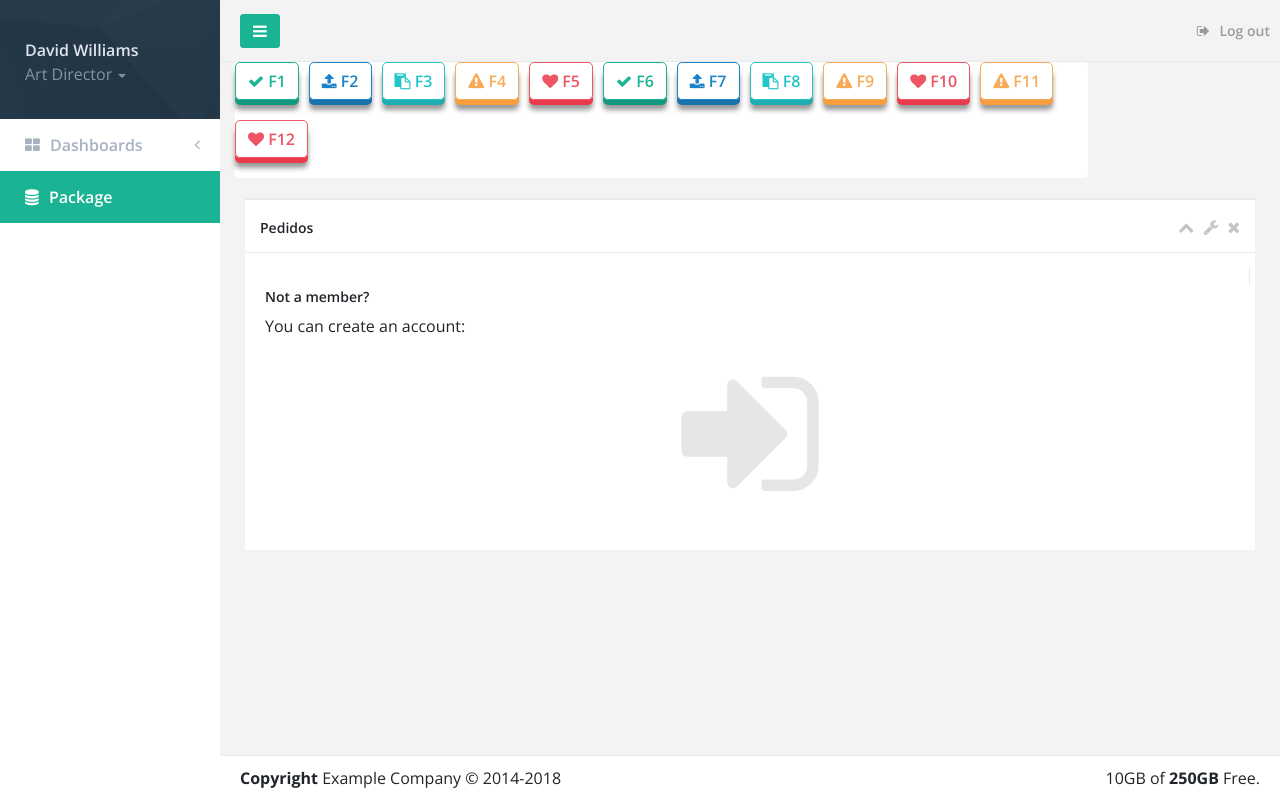
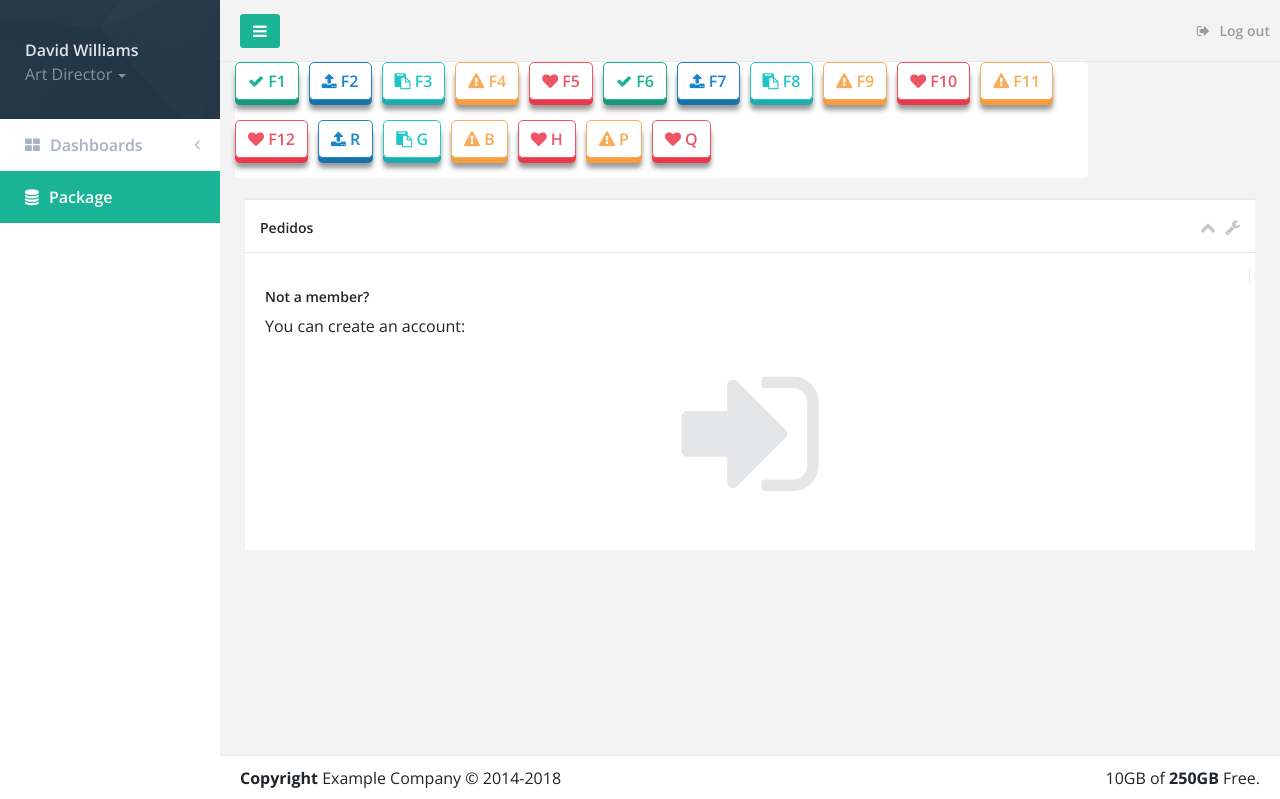
Before and after one commit to Fabio125/jef, a PHP site: page /vistas/pedido/principal.php in a window 1280 px wide. Shown: the top 799 px of the page. Run offline with PHP 8.4, Linux system fonts and the light colour scheme; the visitor is signed in with stand-in values (Sample User, id 1); some libraries are stand-ins or nearby versions.

Commit message:
Modificacion de principal

```diff
--- a/vistas/listarpoductospordepartamento.php
+++ b/vistas/listarpoductospordepartamento.php
@@ -6,8 +6,10 @@ include("../controladores/CProducto.php");
 $depa =$_GET["refdepa"];
 $cproducto=new CProducto();
 $arreglo_productos=$cproducto->listar_poductospordepartamento($depa);
+$variable = array();
+$i=0;
 
-$i=0;
+if(count($arreglo_productos)>0){
     foreach ($arreglo_productos as $producto)
     {
 
@@ -27,6 +29,7 @@ foreach ($arreglo_productos as $producto)
 
         $i++;
     }
+}
 $total['aaData']=$variable;
 echo json_encode($total);
 
--- a/vistas/pedido/principal.php
+++ b/vistas/pedido/principal.php
@@ -98,6 +98,12 @@ include("../validar/sesion.php");
                     <button class="btn btn-outline btn-danger  dim "id="referencia" data-id-referencia="F10"  type="button"><i class="fa fa-heart"></i> F10</button>
                     <button class="btn btn-outline btn-warning  dim" id="referencia" data-id-referencia="F11" type="button"><i class="fa fa-warning"></i> F11</button>
                     <button class="btn btn-outline btn-danger  dim "id="referencia" data-id-referencia="F12"  type="button"><i class="fa fa-heart"></i> F12</button>
+                    <button class="btn btn-outline btn-success  dim" id="referencia" data-id-referencia="R" type="button"><i class="fa fa-upload"></i> R</button>
+                    <button class="btn btn-outline btn-info  dim" id="referencia" data-id-referencia="G" type="button"><i class="fa fa-paste"></i> G</button>
+                    <button class="btn btn-outline btn-warning  dim" id="referencia" data-id-referencia="B" type="button"><i class="fa fa-warning"></i> B</button>
+                    <button class="btn btn-outline btn-danger  dim "id="referencia" data-id-referencia="H"  type="button"><i class="fa fa-heart"></i> H</button>
+                    <button class="btn btn-outline btn-warning  dim" id="referencia" data-id-referencia="P" type="button"><i class="fa fa-warning"></i> P</button>
+                    <button class="btn btn-outline btn-danger  dim "id="referencia" data-id-referencia="Q"  type="button"><i class="fa fa-heart"></i> Q</button>
 
                 </ol>
             </div>
@@ -122,9 +128,9 @@ include("../validar/sesion.php");
                                 <li><a href="#" class="dropdown-item">Config option 2</a>
                                 </li>
                             </ul>
-                            <a class="close-link">
+                            <!--<a class="close-link">
                                 <i class="fa fa-times"></i>
-                            </a>
+                            </a>-->
                         </div>
                     </div>
                     <div class="ibox-content">
@@ -179,7 +185,7 @@ include("../validar/sesion.php");
     <!-- iCheck -->
     <script src="../../js/plugins/iCheck/icheck.min.js"></script>
      <script>
-        var table;
+        var table,dato="F1";
         $(document).ready(function(){
             table=$('#example').DataTable({
                 pageLength: 5,
@@ -188,7 +194,7 @@ include("../validar/sesion.php");
                 scrollCollapse: true,
                 "bPaginate": true,
                 "bLengthChange": true,
-                "sAjaxSource"   : "../listarpoductospordepartamento.php?refdepa=F1",
+                "sAjaxSource"   : "../listarpoductospordepartamento.php?refdepa="+dato,
                 "aaSorting": [[ 0, 'asc' ]],
                 "aoColumns": [
 
@@ -233,6 +239,7 @@ include("../validar/sesion.php");
 
             $('body').on('click','#referencia',function(e){
                 var dato=$(this).attr("data-id-referencia");
+
                 table.ajax.url("../listarpoductospordepartamento.php?refdepa="+dato ).load();
             });
 
```
Lines whose indentation alone changed are shown as unchanged.
